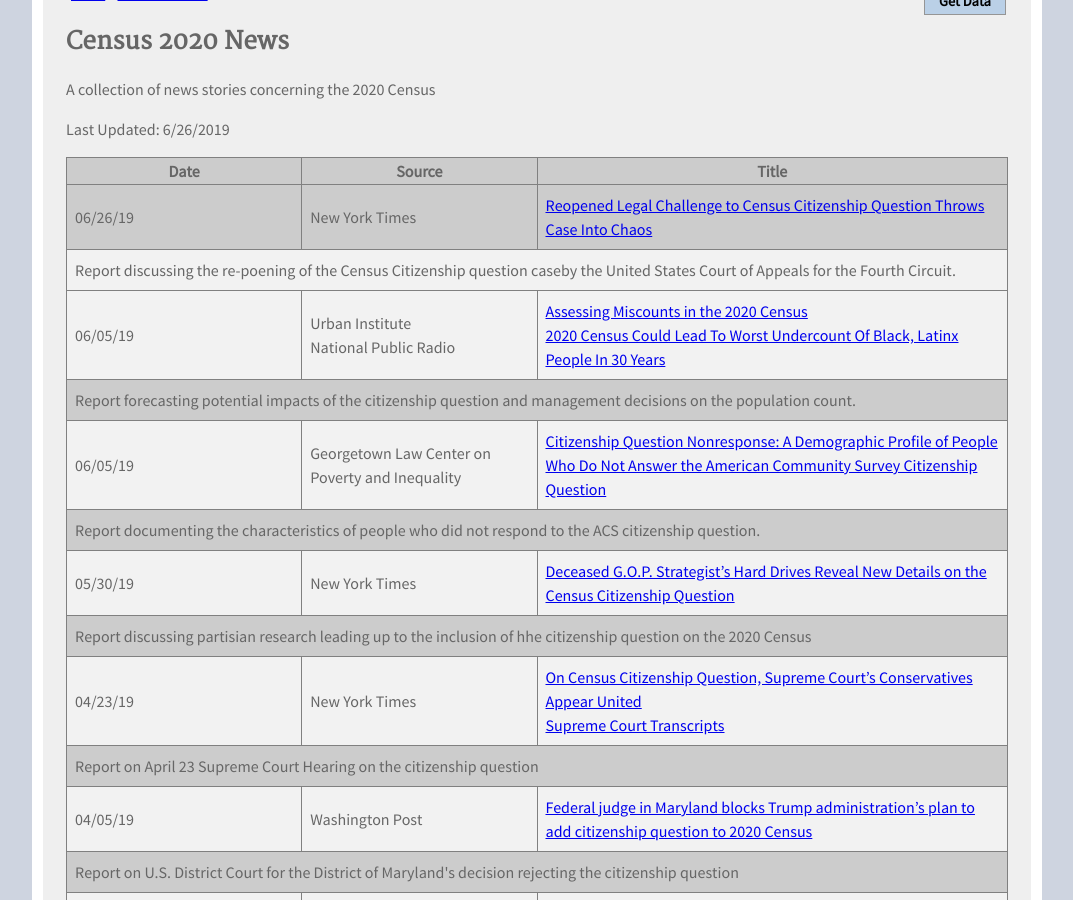
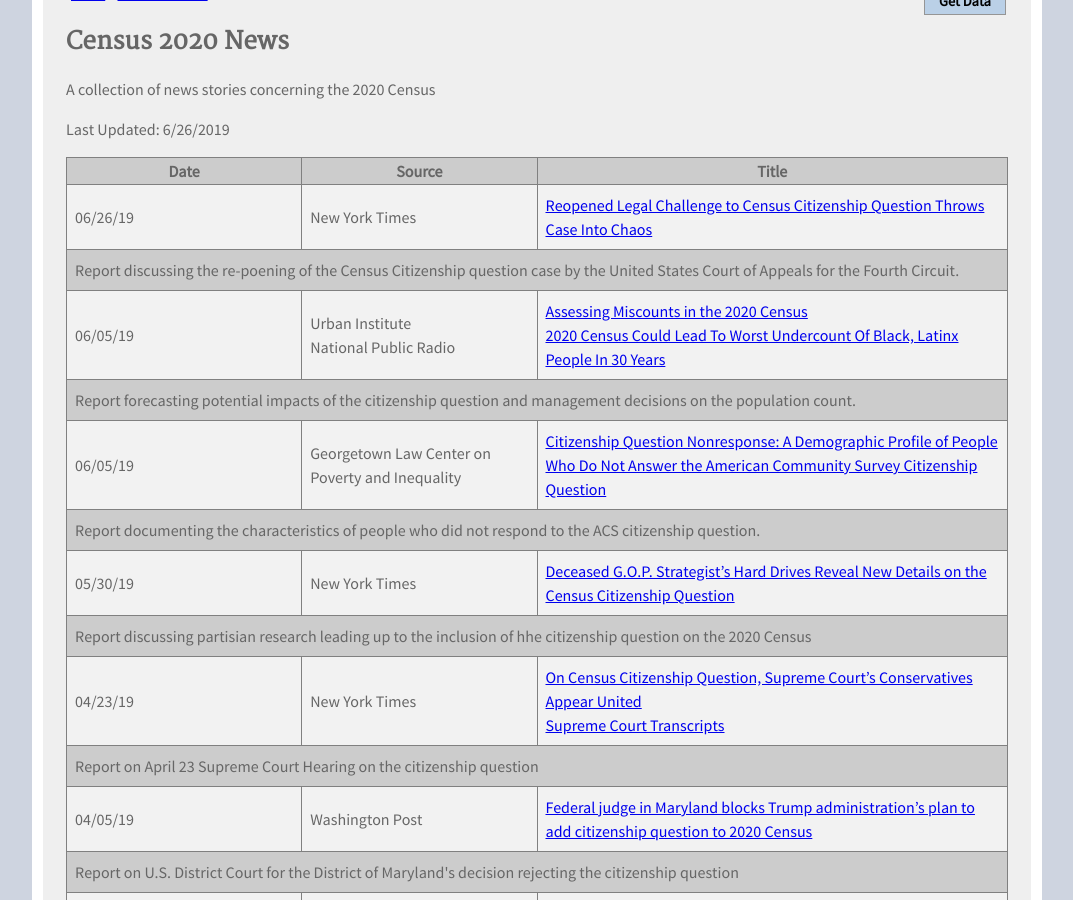
Before and after one commit to TBleess/Website_New, a Jekyll site: the page built from pages/5_CensusACS/2020-news.html, in a window 1280 px wide and 900 px high, scrolled down 327 px. Shown: the whole window, without its empty margins (103-1176 px from the left). Built offline with Jekyll 4.4.1, drawn with Linux system fonts in a browser that asks for light colours.

Commit message:
Update 2020-news.html

```diff
--- a/pages/5_CensusACS/2020-news.html
+++ b/pages/5_CensusACS/2020-news.html
@@ -31,8 +31,6 @@
 <th>Title</th>
 </tr>
 <tr>
-
-<tr>
 <td>06/26/19</td>
 <td>New York Times</td>
 <td>
@@ -42,10 +40,9 @@
 </tr>
 <tr>
 <td colspan="3">
-Report discussing the re-poening of the Census Citizenship question caseby the United States Court of Appeals for the Fourth Circuit.
+Report discussing the re-poening of the Census Citizenship question case by the United States Court of Appeals for the Fourth Circuit.
 </td>
 </tr>
-<tr>
 <tr>
 <td>06/05/19</td>
 <td>Urban Institute<br>
```
